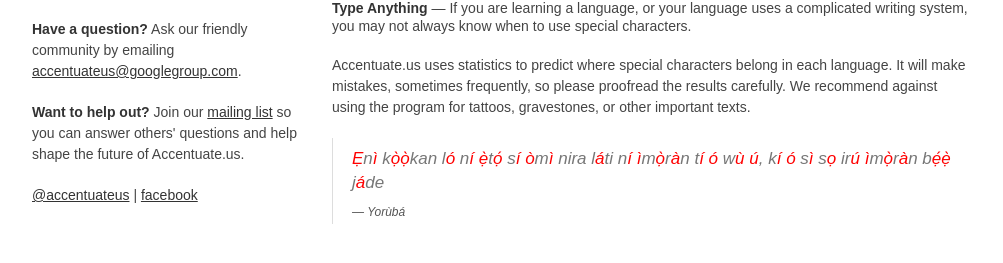
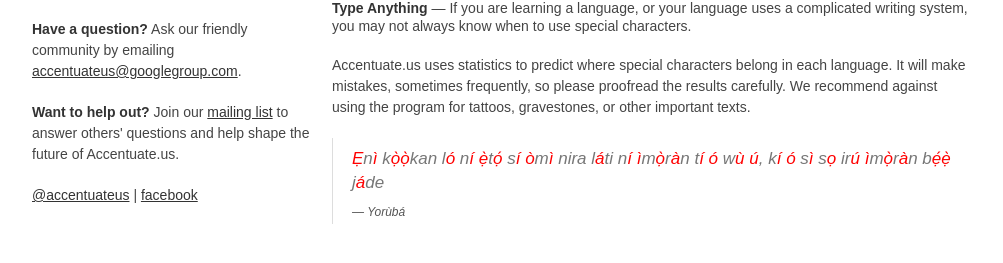
Before and after one commit to michaelschade/accentuateus-site, a Jekyll site: the page built from index.html, in a window 1280 px wide. Shown: the part 561-824 px from the top of the page, without its empty margins (138-1141 px from the left). Built offline with Jekyll 4.4.1, drawn with Linux system fonts in a browser that asks for light colours; Markdown is read by kramdown in place of the engine named in the settings.

Commit message:
Tweak wording about getting involved

```diff
--- a/_layouts/default.html
+++ b/_layouts/default.html
@@ -52,7 +52,7 @@
       </ul>
 
       <p><strong>Have a question?</strong> Ask our friendly community by emailing <a href="mailto:accentuateus@googlegroup.com">accentuateus@googlegroup.com</a>.</p>
-      <p><strong>Want to help out?</strong> Join our <a href="https://groups.google.com/forum/?fromgroups#!forum/accentuteus" target="_blank">mailing list</a> so you can answer others' questions and help shape the future of Accentuate.us.</p>
+      <p><strong>Want to help out?</strong> Join our <a href="https://groups.google.com/forum/?fromgroups#!forum/accentuteus" target="_blank">mailing list</a> to answer others' questions and help shape the future of Accentuate.us.</p>
       <p><a href="https://twitter.com/accentuateus" target="_blank">@accentuateus</a> | <a href="http://www.facebook.com/pages/Accentuateus/172146389511629" target="_blank">facebook</a></p>
     </div>
 
```
